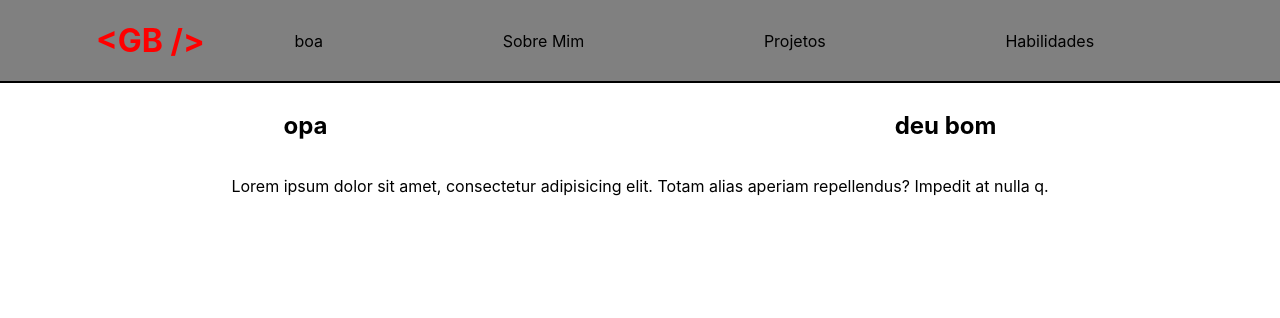
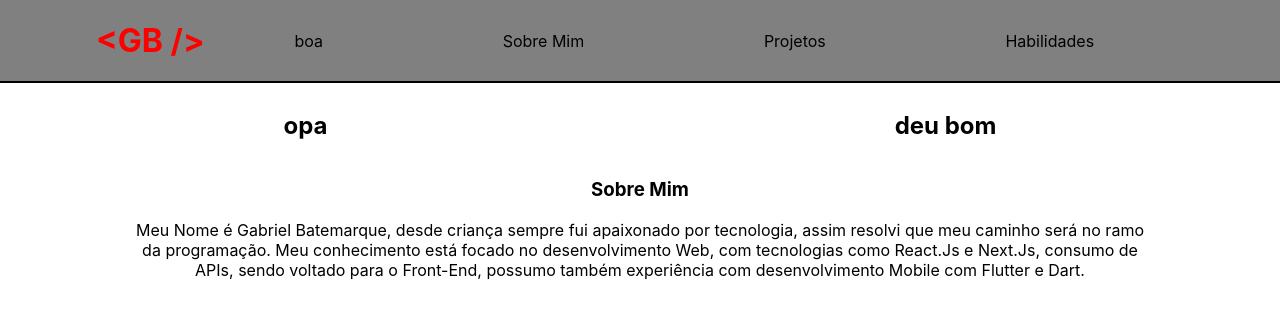
Before and after one commit to BielBatemarque/Portifolio, a React (Create React App) app: page / in a window 1280 px wide. Shown: the top 318 px of the page. Built offline with nearby package versions, Linux system fonts and the light colour scheme.

Commit message:
section sobre mim

```diff
--- a/src/App.jsx
+++ b/src/App.jsx
@@ -22,7 +22,8 @@ function App() {
         <h2>deu bom</h2>
       </Body>
       <TextSection>
-        <p>Lorem ipsum dolor sit amet, consectetur adipisicing elit. Totam alias aperiam repellendus? Impedit at nulla q.</p>
+        <h3>Sobre Mim</h3>
+        <p>Meu Nome é Gabriel Batemarque, desde criança sempre fui apaixonado por tecnologia, assim resolvi que meu caminho será no ramo da programação. Meu conhecimento está focado no desenvolvimento Web, com tecnologias como React.Js e Next.Js, consumo de APIs, sendo voltado para o Front-End, possumo também experiência com desenvolvimento Mobile com Flutter e Dart.</p>
       </TextSection>
 
 
--- a/src/components/body/styles.css
+++ b/src/components/body/styles.css
@@ -6,4 +6,5 @@
 .txtsec{
     text-align: center;
     margin: 0 auto;
+    width: 80%;
 }
--- a/src/index.js
+++ b/src/index.js
@@ -2,7 +2,6 @@ import React from 'react';
 import ReactDOM from 'react-dom/client';
 import './index.css';
 import App from './App';
-import reportWebVitals from './reportWebVitals';
 
 const root = ReactDOM.createRoot(document.getElementById('root'));
 root.render(
@@ -10,8 +9,3 @@ root.render(
     <App />
   </React.StrictMode>
 );
-
-// If you want to start measuring performance in your app, pass a function
-// to log results (for example: reportWebVitals(console.log))
-// or send to an analytics endpoint. Learn more: https://bit.ly/CRA-vitals
-reportWebVitals();
--- a/src/reportWebVitals.js
+++ /dev/null
@@ -1,13 +0,0 @@
-const reportWebVitals = onPerfEntry => {
-  if (onPerfEntry && onPerfEntry instanceof Function) {
-    import('web-vitals').then(({ getCLS, getFID, getFCP, getLCP, getTTFB }) => {
-      getCLS(onPerfEntry);
-      getFID(onPerfEntry);
-      getFCP(onPerfEntry);
-      getLCP(onPerfEntry);
-      getTTFB(onPerfEntry);
-    });
-  }
-};
-
-export default reportWebVitals;
```
Also changed, not shown: src/App.css (line endings or trailing spaces).
